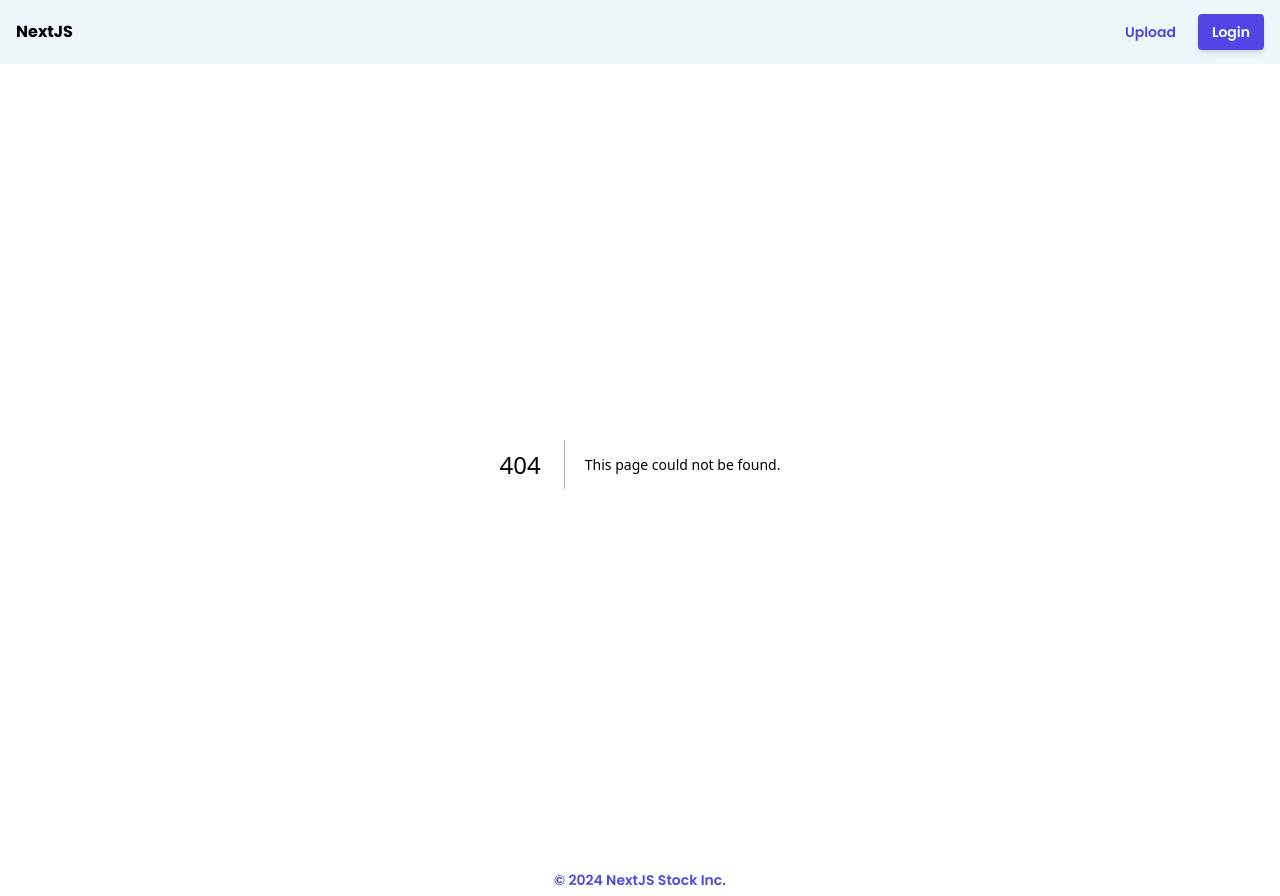
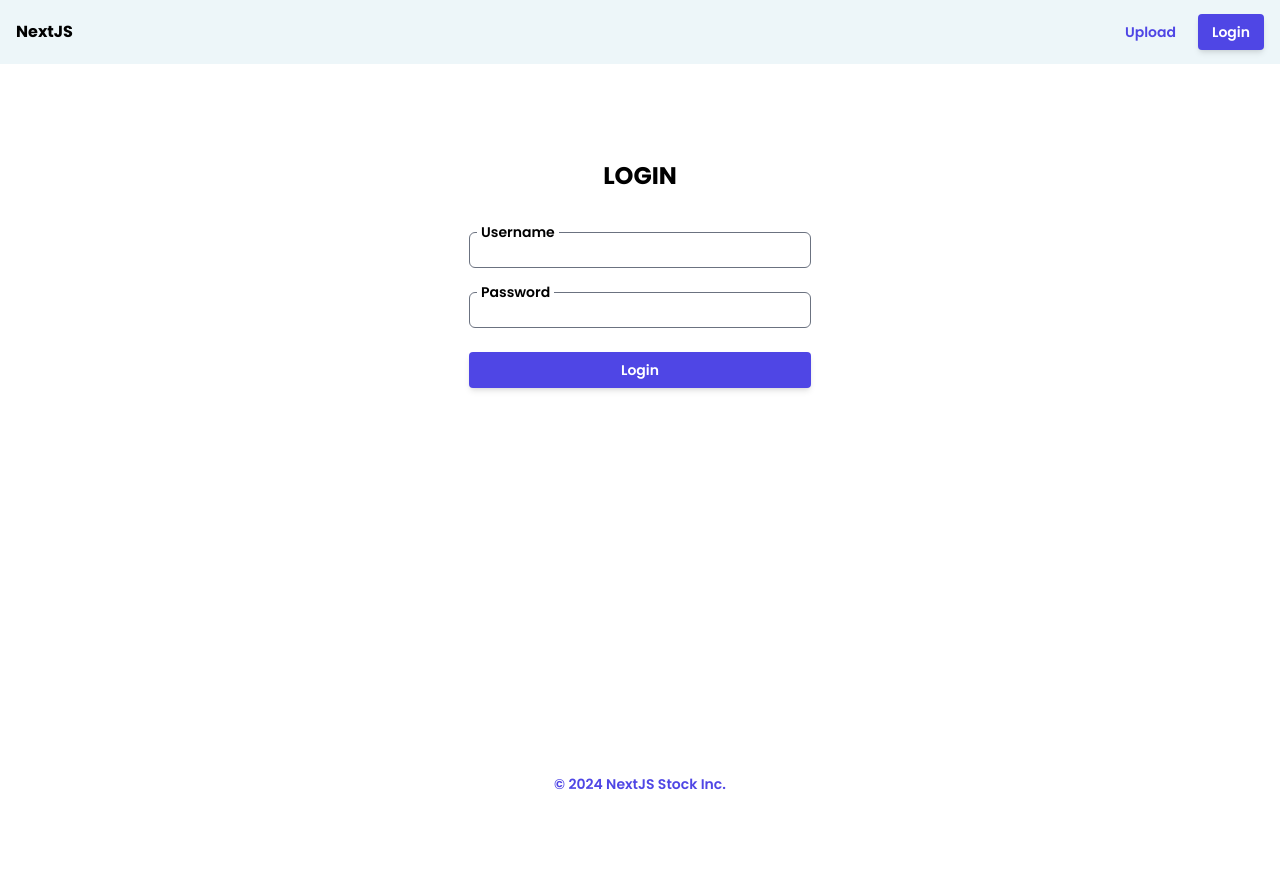
Before and after one commit to willmahoney20/stock-app, a Next.js app: page /login in a window 1280 px wide. Before the commit this address had no page. After the commit the page ends 800 px from the top, so only its background shows below. Built offline with nearby package versions, Linux system fonts and the light colour scheme.

Commit message:
Added login form

```diff
--- /dev/null
+++ b/app/(auth)/login/page.tsx
@@ -0,0 +1,98 @@
+'use client'
+
+import React, { useState } from 'react'
+import { useRouter } from 'next/navigation'
+import handleFormErrors from '@/helpers/handleLoginErrors'
+import imageSplitter from '@/helpers/imageSplitter'
+
+interface ErrorProps {
+    username: string,
+    password: string
+}
+
+export default () => {
+    const router = useRouter()
+    const [username, setUsername] = useState<string>('')
+    const [password, setPassword] = useState<string>('')
+    const [errors, setErrors] = useState<Partial<ErrorProps>>({})
+
+    const handleSubmit = async (e: React.FormEvent<HTMLFormElement>): Promise<void> => {
+        e.preventDefault()
+
+        const error_res = await handleFormErrors({ username, password })
+
+        if(error_res){
+            setErrors(error_res)
+
+            return
+        }
+
+        setErrors({})
+
+        try {
+            // handle login
+        } catch (err){
+            console.error('Error adding new product:', err)
+        }
+    }
+
+    return (
+        <div className="container mx-auto">
+            <div className="flex flex-column justify-center items-start py-12">
+                <form onSubmit={handleSubmit} className='max-w-sm mx-auto mt-12 px-2'>
+                    <h1 className="text-black text-2xl text-center font-bold mb-10">
+                        LOGIN
+                    </h1>
+                    <div className="relative mb-6">
+                        <label
+                            htmlFor="username"
+                            className="absolute bottom-6 left-2 bg-white text-black text-sm font-semibold px-1 pb-0.5 m-0"
+                            style={{
+                                color: errors.username ? 'red' : 'inherit'
+                            }}
+                        >
+                            Username
+                        </label>
+                        <input
+                            type="text"
+                            name="username"
+                            value={username}
+                            onChange={e => setUsername(e.target.value)}
+                            className="bg-transparent w-full h-9 px-3 py-2 border border-gray-500 rounded-md"
+                            style={{
+                                borderColor: errors.username ? 'red' : '#6b7280'
+                            }}
+                        />
+                    </div>
+                    <div className="relative mb-6">
+                        <label
+                            htmlFor="password"
+                            className="absolute bottom-6 left-2 bg-white text-black text-sm font-semibold px-1 pb-0.5 m-0"
+                            style={{
+                                color: errors.password ? 'red' : 'inherit'
+                            }}
+                        >
+                            Password
+                        </label>
+                        <input
+                            type="password"
+                            name="password"
+                            value={password}
+                            onChange={e => setPassword(e.target.value)}
+                            className="bg-transparent w-full h-9 px-3 py-2 border border-gray-500 rounded-md"
+                            step="1"
+                            style={{
+                                borderColor: errors.password ? 'red' : '#6b7280'
+                            }}
+                        />
+                    </div>
+                    <div>
+                        <button type='submit' className="bg-purple text-white text-sm font-semibold py-2 px-3.5 rounded shadow-md w-full">
+                            Login
+                        </button>
+                    </div>
+                </form>
+            </div>
+        </div>
+    )
+}
--- a/components/Navbar.tsx
+++ b/components/Navbar.tsx
@@ -15,9 +15,11 @@ export default () => {
                             Upload
                         </button>
                     </Link>
-                    <button className="bg-purple text-white text-sm font-semibold py-2 px-3.5 rounded shadow-md">
-                        Login
-                    </button>
+                    <Link href='/login'>
+                        <button className="bg-purple text-white text-sm font-semibold py-2 px-3.5 rounded shadow-md">
+                            Login
+                        </button>
+                    </Link>
                 </div>
             </div>
         </header>
--- a/components/ProductForm.tsx
+++ b/components/ProductForm.tsx
@@ -1,6 +1,6 @@
 import React, { useState, useEffect } from 'react'
 import { useRouter } from 'next/navigation'
-import handleFormErrors from '@/helpers/handleFormErrors'
+import handleFormErrors from '@/helpers/handleProductErrors'
 import imageSplitter from '@/helpers/imageSplitter'
 import ErrorProps from '@/types/errors'
 
@@ -227,7 +227,7 @@ export default ({ edit, id, data }: {
                 />
             </div>
             <div>
-                <button type='submit' className="bg-purple text-white text-sm font-semibold py-2 px-3.5 rounded shadow-md">
+                <button type='submit' className="bg-purple text-white text-sm font-semibold py-2 px-3.5 rounded shadow-md w-full">
                     {edit ? 'Edit' : 'Upload'}
                 </button>
             </div>
--- /dev/null
+++ b/helpers/handleLoginErrors.ts
@@ -0,0 +1,23 @@
+interface FormProps {
+    username: string,
+    password: string
+}
+
+export default ({ username, password }: FormProps) => {
+    let errors: Partial<FormProps> = {}
+
+    // check for empty (or invalid) strings
+    if(!username){
+        errors.username = 'Username is required'
+    }
+
+    if(!password){
+        errors.password = 'Password is required'
+    }
+
+    if(Object.keys(errors).length > 0){
+        return errors
+    }
+
+    return false
+}
--- a/helpers/handleFormErrors.ts
+++ b/helpers/handleProductErrors.ts
@@ -33,8 +33,6 @@ export default ({ name, quantity, price, gender, group, images }: FormProps) =>
         errors.group = 'Group is required'
     }
 
-    console.log(17, images)
-
     // check images are between 1 and 5 uploads
     if(images.length < 1 || images.length > 5){
         errors.images = 'You must upload 1-5 images'
```
